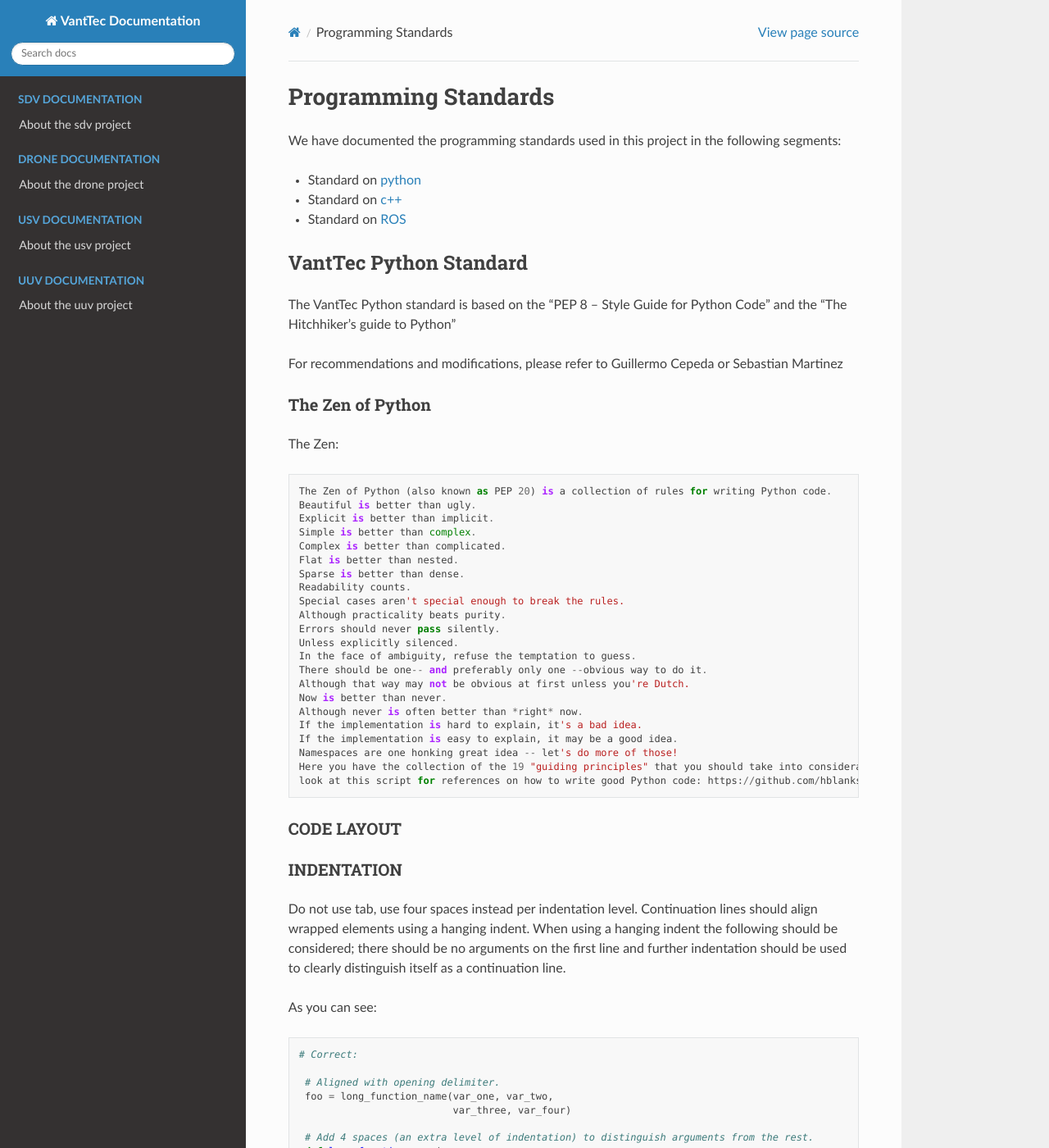
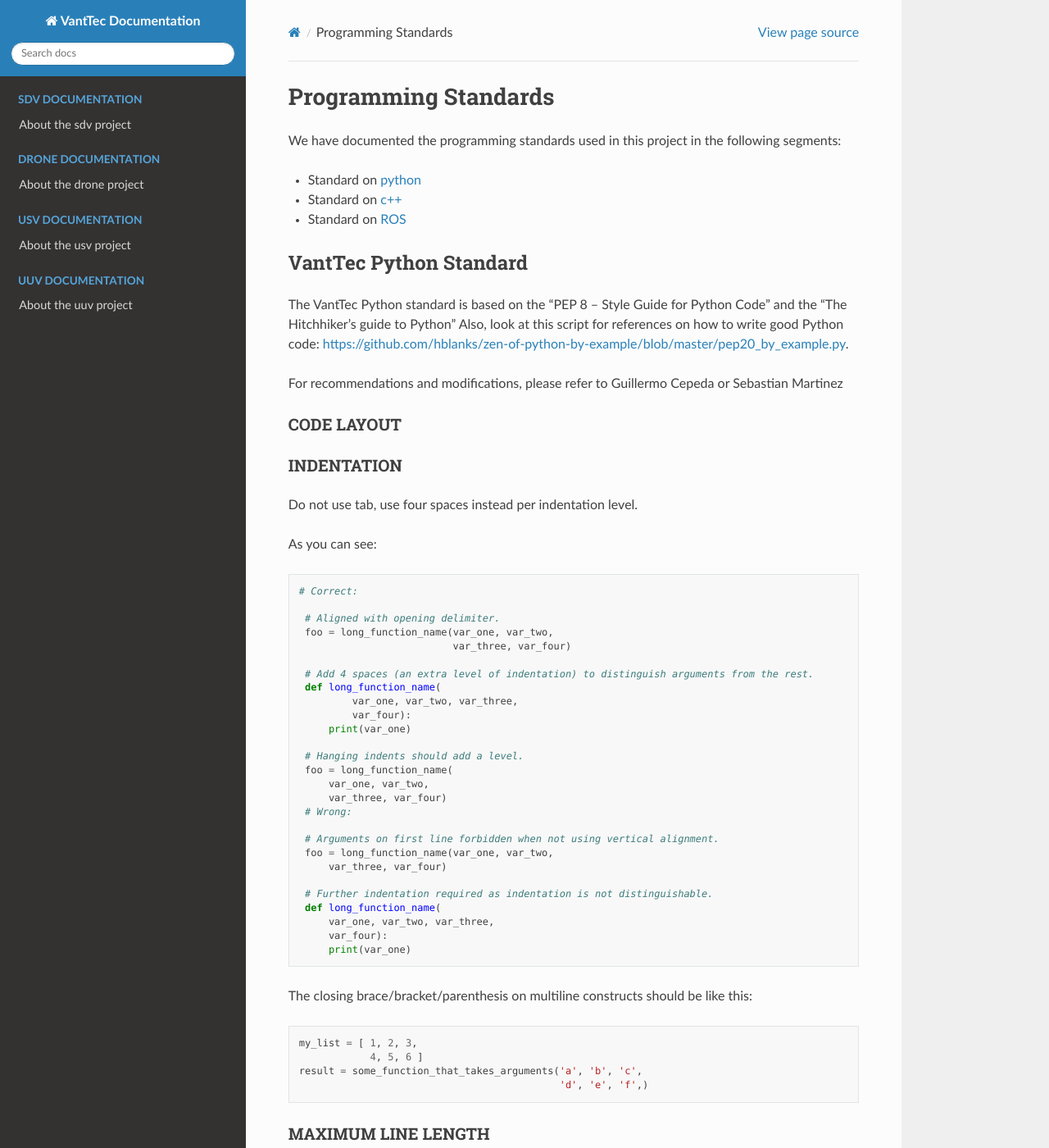
Before and after one commit to vanttec/vanttec_documentation, a Sphinx documentation site: the page built from source/vsd/vsd_programming_standards.rst, in a window 1280 px wide and 1400 px high. Shown: the whole window at 82% size. Built offline with Sphinx 7.4.7 and the Read the Docs theme 2.0.0, drawn with Linux system fonts in a browser that asks for light colours; pages that are not in the unit, such as notebooks, are missing from menus; some of the changed text lies outside the part shown.

Commit message:
Update vsd_programming_standards.rst

```diff
--- a/source/vsd/vsd_programming_standards.rst
+++ b/source/vsd/vsd_programming_standards.rst
@@ -14,37 +14,9 @@
 =======================
 
 The VantTec Python standard is based on the “PEP 8 -- Style Guide for Python Code” and the “The Hitchhiker’s guide to Python”
+Also, look at this script for references on how to write good Python code: https://github.com/hblanks/zen-of-python-by-example/blob/master/pep20_by_example.py.
 
 For recommendations and modifications, please refer to Guillermo Cepeda or Sebastian Martinez
-
-The Zen of Python
------------------
-The Zen::
-
-    The Zen of Python (also known as PEP 20) is a collection of rules for writing Python code.
-    Beautiful is better than ugly.
-    Explicit is better than implicit.
-    Simple is better than complex.
-    Complex is better than complicated.
-    Flat is better than nested.
-    Sparse is better than dense.
-    Readability counts.
-    Special cases aren't special enough to break the rules.
-    Although practicality beats purity.
-    Errors should never pass silently.
-    Unless explicitly silenced.
-    In the face of ambiguity, refuse the temptation to guess.
-    There should be one-- and preferably only one --obvious way to do it.
-    Although that way may not be obvious at first unless you're Dutch.
-    Now is better than never.
-    Although never is often better than *right* now.
-    If the implementation is hard to explain, it's a bad idea.
-    If the implementation is easy to explain, it may be a good idea.
-    Namespaces are one honking great idea -- let's do more of those!
-    Here you have the collection of the 19 "guiding principles" that you should take into consideration when writing Python Code.
-    look at this script for references on how to write good Python code: https://github.com/hblanks/zen-of-python-by-example/blob/master/pep20_by_example.py.
-
-
 
 CODE LAYOUT
 -----------
@@ -53,7 +25,6 @@
 -----------
 
 Do not use tab, use four spaces instead per indentation level.
-Continuation lines should align wrapped elements using a hanging indent. When using a hanging indent the following should be considered; there should be no arguments on the first line and further indentation should be used to clearly distinguish itself as a continuation line.
 
 As you can see::
 
@@ -86,10 +57,12 @@
         print(var_one)
 
 
-The closing brace/bracket/parenthesis on multiline constructs may either be like this::
+The closing brace/bracket/parenthesis on multiline constructs should be like this::
 
-    my_list = [1, 2, 3, 4, 5, 6,]
-    result = some_function_that_takes_arguments('a', 'b', 'c', 'd', 'e', 'f',)
+    my_list = [	1, 2, 3,
+    		4, 5, 6 ]
+    result = some_function_that_takes_arguments('a', 'b', 'c',
+    						'd', 'e', 'f',)
 
 
 MAXIMUM LINE LENGTH
```
